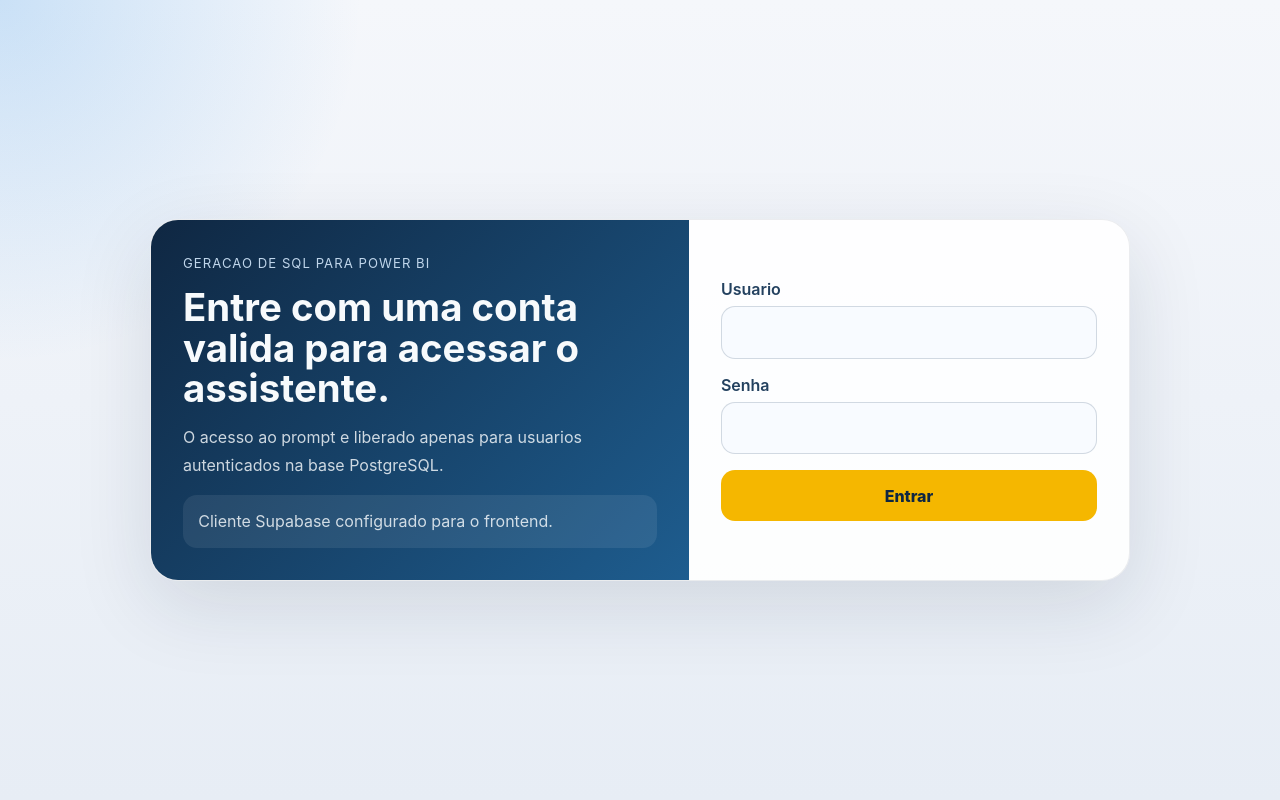
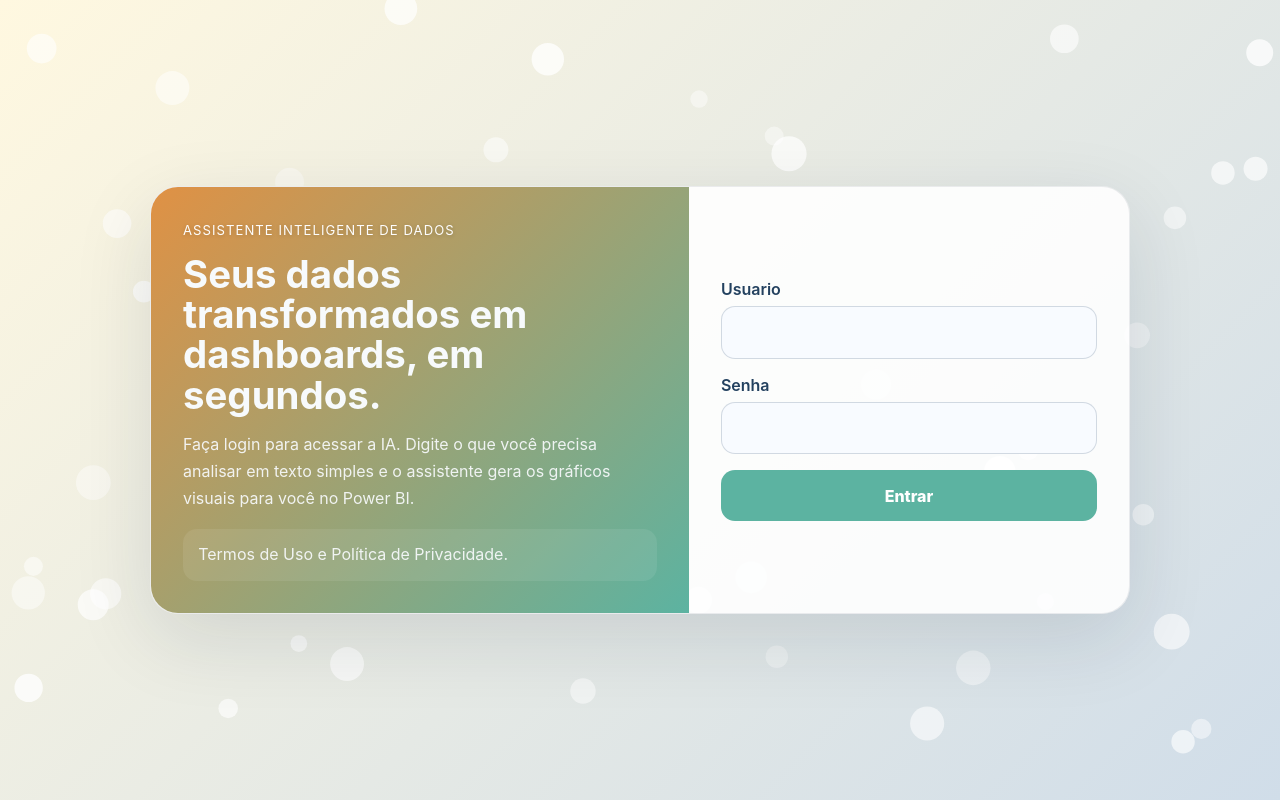
Before and after one commit to PietroMaffessoni/PII-5Semestre, a Vue app: page /login in a window 1280 px wide. Built offline with nearby package versions, Linux system fonts and the light colour scheme; no server answers.

Commit message:
feat: adicionar fundo com partículas flutuantes e atualizar visual do login

```diff
--- a/src/App.vue
+++ b/src/App.vue
@@ -1,5 +1,6 @@
 <template>
   <div class="app-shell">
+    <canvas id="particles-canvas"></canvas>
     <router-view />
   </div>
 </template>
@@ -12,9 +13,9 @@
 body {
   margin: 0;
   font-family: Inter, ui-sans-serif, system-ui, -apple-system, BlinkMacSystemFont, 'Segoe UI', sans-serif;
-  background:
-    radial-gradient(circle at top left, rgba(30, 136, 229, 0.2), transparent 24%),
-    linear-gradient(180deg, #f5f7fb 0%, #e7edf5 100%);
+  background: linear-gradient(135deg, #FFF8E0 0%, #D0DDE9 100%);
+  background-attachment: fixed;
+  background-size: cover;
   color: #10243a;
 }
 
@@ -31,5 +32,164 @@ a {
 #app,
 .app-shell {
   min-height: 100vh;
+  position: relative;
+  overflow: hidden;
+}
+
+#particles-canvas {
+  position: fixed;
+  top: 0;
+  left: 0;
+  width: 100%;
+  height: 100%;
+  pointer-events: none;
+  z-index: 0;
+}
+
+.app-shell > :not(canvas) {
+  position: relative;
+  z-index: 1;
 }
 </style>
+
+<script>
+export default {
+  name: 'App',
+  data() {
+    return {
+      canvas: null,
+      ctx: null,
+      particles: [],
+      mouseX: -1000,
+      mouseY: -1000,
+      animationFrameId: null,
+    };
+  },
+  mounted() {
+    this.setupCanvas();
+    this.initializeParticles();
+    this.animate();
+    window.addEventListener('mousemove', this.handleMouseMove);
+    window.addEventListener('mouseleave', this.handleMouseLeave);
+    window.addEventListener('resize', this.handleResize);
+  },
+  beforeUnmount() {
+    cancelAnimationFrame(this.animationFrameId);
+    window.removeEventListener('mousemove', this.handleMouseMove);
+    window.removeEventListener('mouseleave', this.handleMouseLeave);
+    window.removeEventListener('resize', this.handleResize);
+  },
+  methods: {
+    setupCanvas() {
+      this.canvas = document.getElementById('particles-canvas');
+      this.ctx = this.canvas.getContext('2d');
+      this.resizeCanvas();
+    },
+    resizeCanvas() {
+      this.canvas.width = window.innerWidth;
+      this.canvas.height = window.innerHeight;
+    },
+    initializeParticles() {
+      this.particles = [];
+      const particleCount = 50;
+      for (let i = 0; i < particleCount; i++) {
+        this.particles.push({
+          x: Math.random() * this.canvas.width,
+          y: Math.random() * this.canvas.height,
+          vx: (Math.random() - 0.5) * 0.5,
+          vy: (Math.random() - 0.5) * 0.5,
+          radius: Math.random() * 10 + 8,
+          opacity: Math.random() * 0.5 + 0.3,
+          targetOpacity: Math.random() * 0.5 + 0.3,
+          baseOpacity: Math.random() * 0.5 + 0.3,
+          opacityChangeTimer: Math.random() * 120 + 60,
+          opacityChangeInterval: Math.random() * 120 + 60,
+          vx_damping: 1,
+          vy_damping: 1,
+        });
+      }
+    },
+    updateParticles() {
+      const repulsionRadius = 120;
+      const repulsionForce = 0.3;
+      const opacityLerpSpeed = 0.02;
+      const velocityDamping = 0.98;
+
+      for (let particle of this.particles) {
+        // Update opacity timer
+        particle.opacityChangeTimer--;
+        if (particle.opacityChangeTimer <= 0) {
+          particle.targetOpacity = Math.random() * 0.5 + 0.3;
+          particle.opacityChangeInterval = Math.random() * 120 + 60;
+          particle.opacityChangeTimer = particle.opacityChangeInterval;
+        }
+
+        // Smoothly lerp opacity to target
+        particle.opacity += (particle.targetOpacity - particle.opacity) * opacityLerpSpeed;
+
+        // Calculate distance to mouse
+        const dx = particle.x - this.mouseX;
+        const dy = particle.y - this.mouseY;
+        const distance = Math.sqrt(dx * dx + dy * dy);
+
+        // Apply mouse repulsion
+        if (distance < repulsionRadius && distance > 0) {
+          const angle = Math.atan2(dy, dx);
+          const force = (1 - distance / repulsionRadius) * repulsionForce;
+          particle.vx += Math.cos(angle) * force;
+          particle.vy += Math.sin(angle) * force;
+          particle.targetOpacity *= 0.8; // Slightly reduce opacity when near mouse
+        }
+
+        // Apply damping
+        particle.vx *= velocityDamping;
+        particle.vy *= velocityDamping;
+
+        // Update position
+        particle.x += particle.vx;
+        particle.y += particle.vy;
+
+        // Wrap around edges
+        if (particle.x < 0) particle.x = this.canvas.width;
+        if (particle.x > this.canvas.width) particle.x = 0;
+        if (particle.y < 0) particle.y = this.canvas.height;
+        if (particle.y > this.canvas.height) particle.y = 0;
+      }
+    },
+    drawParticles() {
+      // Clear canvas
+      this.ctx.fillStyle = 'rgba(255, 255, 255, 0)';
+      this.ctx.clearRect(0, 0, this.canvas.width, this.canvas.height);
+
+      // Draw particles
+      for (let particle of this.particles) {
+        this.ctx.fillStyle = `rgba(255, 255, 255, ${particle.opacity})`;
+        this.ctx.beginPath();
+        this.ctx.arc(particle.x, particle.y, particle.radius, 0, Math.PI * 2);
+        this.ctx.fill();
+      }
+    },
+    animate() {
+      this.updateParticles();
+      this.drawParticles();
+      this.animationFrameId = requestAnimationFrame(this.animate);
+    },
+    handleMouseMove(event) {
+      this.mouseX = event.clientX;
+      this.mouseY = event.clientY;
+    },
+    handleMouseLeave() {
+      this.mouseX = -1000;
+      this.mouseY = -1000;
+    },
+    handleResize() {
+      this.resizeCanvas();
+      // Recalculate particle positions to fit new canvas
+      for (let particle of this.particles) {
+        particle.x = Math.min(particle.x, this.canvas.width);
+        particle.y = Math.min(particle.y, this.canvas.height);
+      }
+    },
+  },
+};
+</script>
--- a/src/views/LoginView.vue
+++ b/src/views/LoginView.vue
@@ -47,12 +47,12 @@ onMounted(() => {
   <main class="login-layout">
     <section class="login-panel">
       <div class="brand-block">
-        <span class="eyebrow">Geracao de SQL para Power BI</span>
-        <h1>Entre com uma conta valida para acessar o assistente.</h1>
+        <span class="eyebrow">ASSISTENTE INTELIGENTE DE DADOS</span>
+        <h1>Seus dados transformados em dashboards, em segundos.</h1>
         <p>
-          O acesso ao prompt e liberado apenas para usuarios autenticados na base PostgreSQL.
+          Faça login para acessar a IA. Digite o que você precisa analisar em texto simples e o assistente gera os gráficos visuais para você no Power BI.
         </p>
-        <p class="supabase-status">{{ supabaseStatus }}</p>
+        <p class="supabase-status">Termos de Uso e Política de Privacidade.</p>
       </div>
 
       <form class="login-form" @submit.prevent="handleSubmit">
@@ -103,17 +103,18 @@ onMounted(() => {
 
 .brand-block {
   padding: 2rem;
-  background: linear-gradient(135deg, #0f2742 0%, #1e5d8f 100%);
+  background: linear-gradient(135deg, #e09144 0%, #5cb3a1 100%);
   color: #f7fafc;
 }
 
 .eyebrow {
   display: inline-block;
   margin-bottom: 1rem;
-  color: #bfd5ea;
+  color: rgba(255, 255, 255, 0.98);
   font-size: 0.82rem;
   text-transform: uppercase;
   letter-spacing: 0.08em;
+  text-shadow: 0 1px 4px rgba(0, 0, 0, 0.18);
 }
 
 .brand-block h1 {
@@ -125,7 +126,7 @@ onMounted(() => {
 .brand-block p {
   margin: 1rem 0 0;
   max-width: 34rem;
-  color: rgba(247, 250, 252, 0.82);
+  color: rgba(247, 250, 252, 0.92);
   line-height: 1.7;
 }
 
@@ -134,7 +135,7 @@ onMounted(() => {
   padding: 0.8rem 0.95rem;
   border-radius: 14px;
   background: rgba(255, 255, 255, 0.08);
-  color: #d9ebfb;
+  color: rgba(255, 255, 255, 0.92);
 }
 
 .login-form {
@@ -163,8 +164,8 @@ onMounted(() => {
   border: 0;
   border-radius: 14px;
   padding: 0.95rem 1rem;
-  background: #f5b700;
-  color: #0f2742;
+  background: #5cb3a1;
+  color: #ffffff;
   font-weight: 800;
   cursor: pointer;
 }
```
